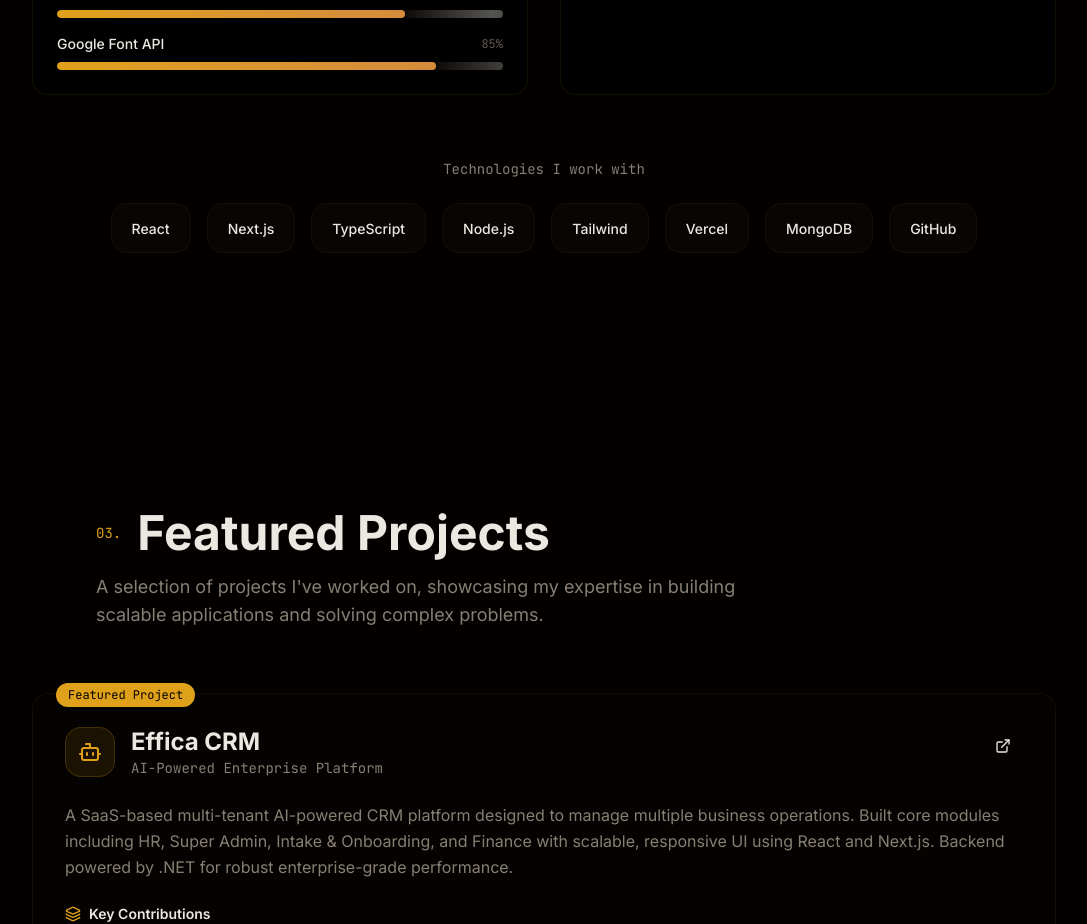
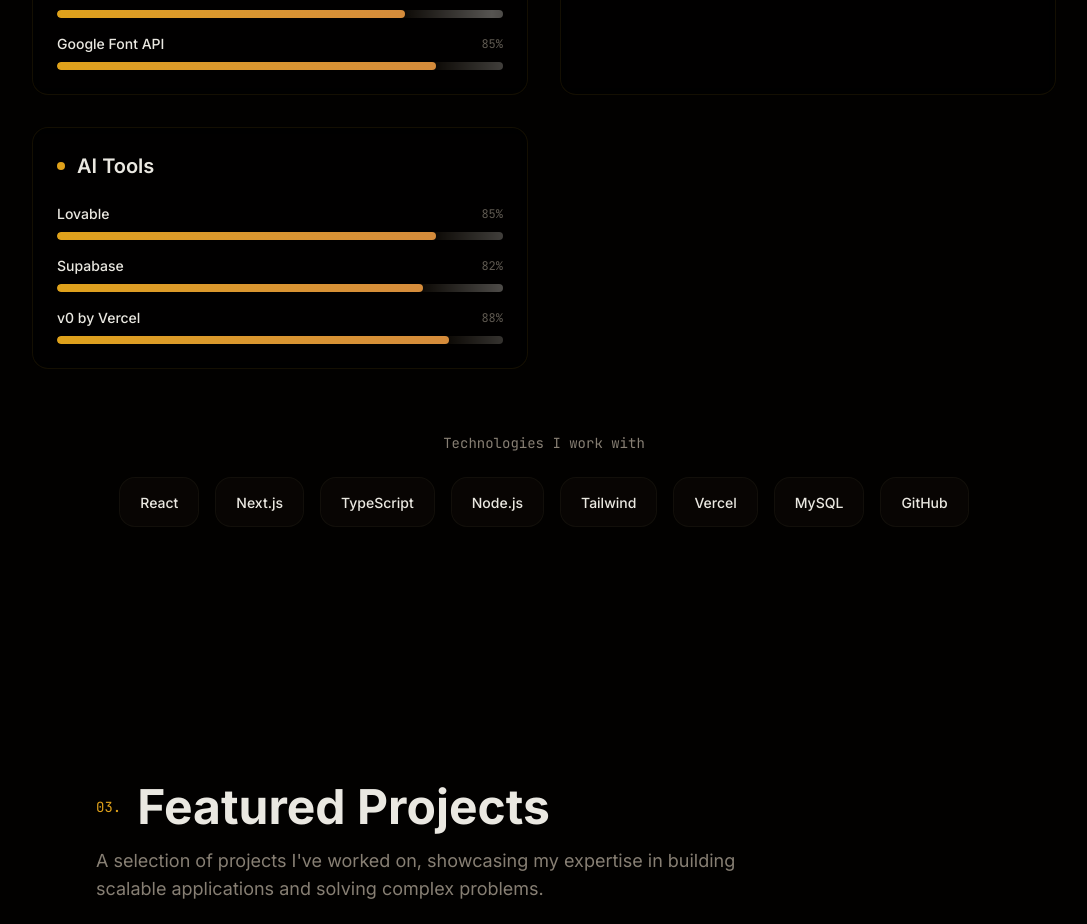
Before and after one commit to Shwetachauha/portfolio, a Next.js app: page / in a window 1280 px wide. Shown: the part 3200-4124 px from the top of the page, without its empty margins (96-1183 px from the left). Built offline with nearby package versions, Linux system fonts and the light colour scheme; a web font is replaced by a local one.

Commit message:
fix: update educational background in AboutSection and add AI Tools category in SkillsSection
Co-authored-by: Copilot <copilot@github.com>

```diff
--- a/components/about-section.tsx
+++ b/components/about-section.tsx
@@ -76,7 +76,7 @@ export function AboutSection() {
 
                 <p className="text-lg text-muted-foreground leading-relaxed">
                   I hold a <span className="text-foreground font-medium">Master of Technology</span> degree
-                  from Singhania University and a <span className="text-foreground font-medium">Bachelor of Technology</span> from
+                  from Singhania University and a <span className="text-foreground font-medium">Bachelor of Technology </span> from
                   Abdul Kalam Technical University. I&apos;m also a Google Cloud certified <span className="text-primary font-medium">Generative AI Leader</span>,
                   passionate about leveraging AI to build smarter, more intuitive applications.
                 </p>
--- a/components/skills-section.tsx
+++ b/components/skills-section.tsx
@@ -59,6 +59,14 @@ const skillCategories = [
       { name: "Requirements Gathering", level: 88 },
       { name: "Problem Solving", level: 92 },
       { name: "SDLC Understanding", level: 85 },
+    ],
+  },
+  {
+    title: "AI Tools",
+    skills: [
+      { name: "Lovable", level: 85 },
+      { name: "Supabase", level: 82 },
+      { name: "v0 by Vercel", level: 88 },
     ],
   },
 ]
@@ -169,7 +177,7 @@ export function SkillsSection() {
           >
             <p className="text-sm text-muted-foreground mb-6 font-mono">Technologies I work with</p>
             <div className="flex flex-wrap justify-center gap-4">
-              {["React", "Next.js", "TypeScript", "Node.js", "Tailwind", "Vercel", "MongoDB", "GitHub"].map((tech, index) => (
+              {["React", "Next.js", "TypeScript", "Node.js", "Tailwind", "Vercel", "MySQL", "GitHub"].map((tech, index) => (
                 <motion.div
                   key={tech}
                   whileHover={{ scale: 1.1, y: -4 }}
```
